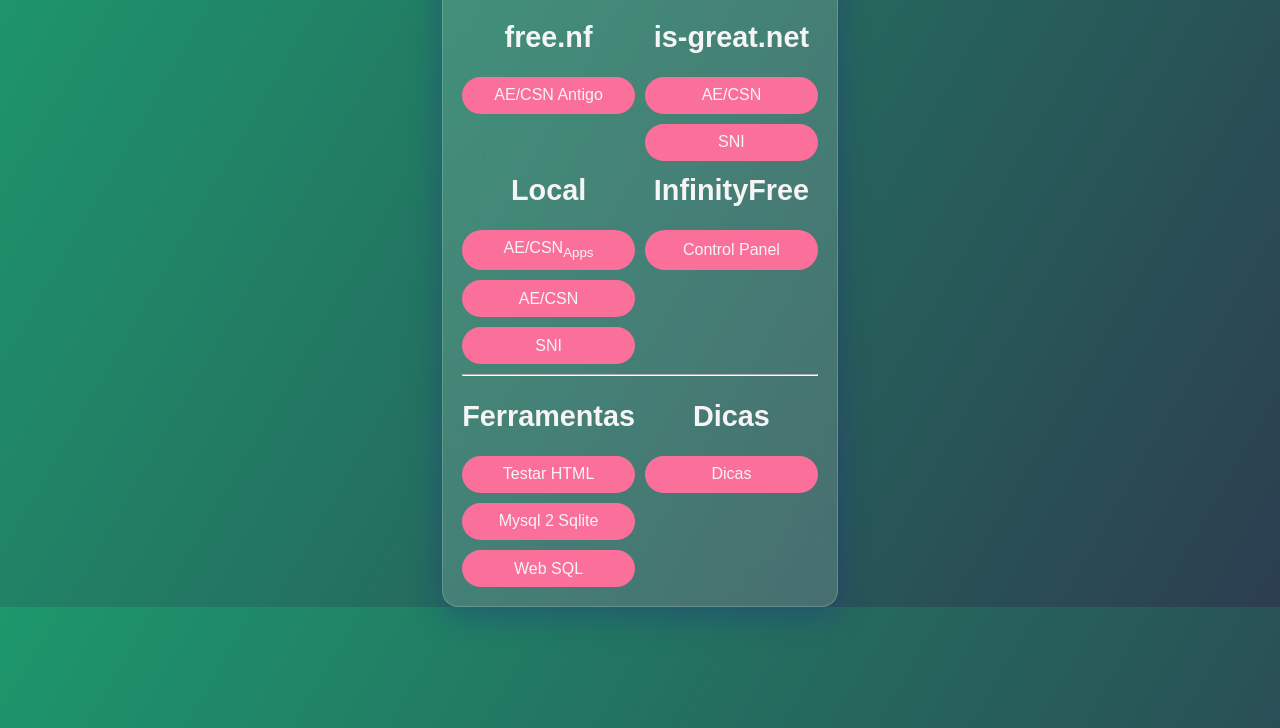
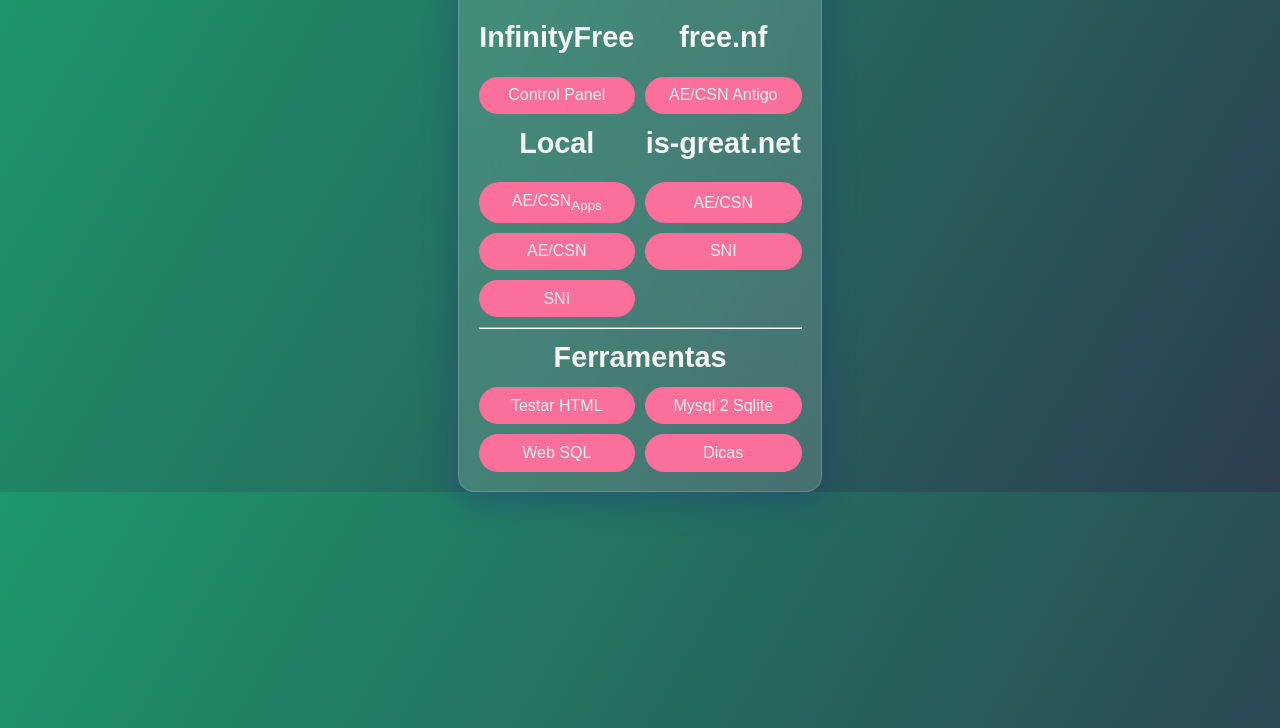
Before and after one commit to akirahn/akirahn.github.io, a plain HTML site: page index.html in a window 1280 px wide. Shown: the part 72-800 px from the top of the page. Drawn offline with nearby package versions, Linux system fonts and the light colour scheme.

Commit message:
Exclusão node.js e atualização index

```diff
--- a/index.html
+++ b/index.html
@@ -113,31 +113,27 @@
 				<h1 class="principal">&AElig; / CSN / SNI</h1>
 				<hr>
 				<div style="display: grid;  grid-template-columns: repeat(2, 1fr); gap: 10px; columns: 2; ">
+					<h1 class="title">InfinityFree</h1>
 					<h1 class="title">free.nf</h1>
-					<h1 class="title">is-great.net</h1>
+						<button class="btn" onclick="ir('https://cpanel.infinityfree.com/');">Control Panel</button>
 						<button class="btn" onclick="ir('http://aecsn.free.nf/apps');">AE/CSN Antigo</button>
-						<button class="btn" onclick="ir('http://aecsn.is-great.net/apps');">AE/CSN</button>
-						<br>
-						<button class="btn" onclick="ir('http://aecsn.is-great.net/sni');">SNI</button>
 				</div>
 				<div style="display: grid;  grid-template-columns: repeat(2, 1fr); gap: 10px; columns: 2; ">
-        <h1 class="title">Local</h1>
-				<h1 class="title">InfinityFree</h1>
-					<button class="btn" onclick="ir('http://localhost/apps');">AE/CSN<sub>Apps</sub></button>
-					<button class="btn" onclick="ir('https://cpanel.infinityfree.com/');">Control Panel</button>
-					<button class="btn" onclick="ir('http://localhost:8080/apps');">AE/CSN</button>
-					<br>
-					<button class="btn" onclick="ir('http://localhost:8080/sni');">SNI</button>
+					<h1 class="title">Local</h1>
+					<h1 class="title">is-great.net</h1>
+						<button class="btn" onclick="ir('http://localhost/apps');">AE/CSN<sub>Apps</sub></button>
+						<button class="btn" onclick="ir('http://aecsn.is-great.net/apps');">AE/CSN</button>
+						<button class="btn" onclick="ir('http://localhost:8080/apps');">AE/CSN</button>
+						<button class="btn" onclick="ir('http://aecsn.is-great.net/sni');">SNI</button>
+						<button class="btn" onclick="ir('http://localhost:8080/sni');">SNI</button>
 				</div>
 				<hr>
+        <h1 class="title">Ferramentas</h1>
 				<div style="display: grid;  grid-template-columns: repeat(2, 1fr); gap: 10px; columns: 2; ">
-        <h1 class="title">Ferramentas</h1>
-        <h1 class="title">Dicas</h1>
 					<button class="btn" onclick="ir('teste_html.html');">Testar HTML</button>
+					<button class="btn" onclick="ir('mysql2sqlite.html');">Mysql 2 Sqlite</button>
+					<button class="btn" onclick="ir('websql.html');">Web SQL</button>
 					<button class="btn" onclick="ir('dicas.html');">Dicas</button>
-					<button class="btn" onclick="ir('mysql2sqlite.html');">Mysql 2 Sqlite</button>
-					<br>
-					<button class="btn" onclick="ir('websql.html');">Web SQL</button>
 				</div>
       </div>
     </div>
```
Also changed, not shown: package.json (deleted, +0 -11 lines), 1 other file.
